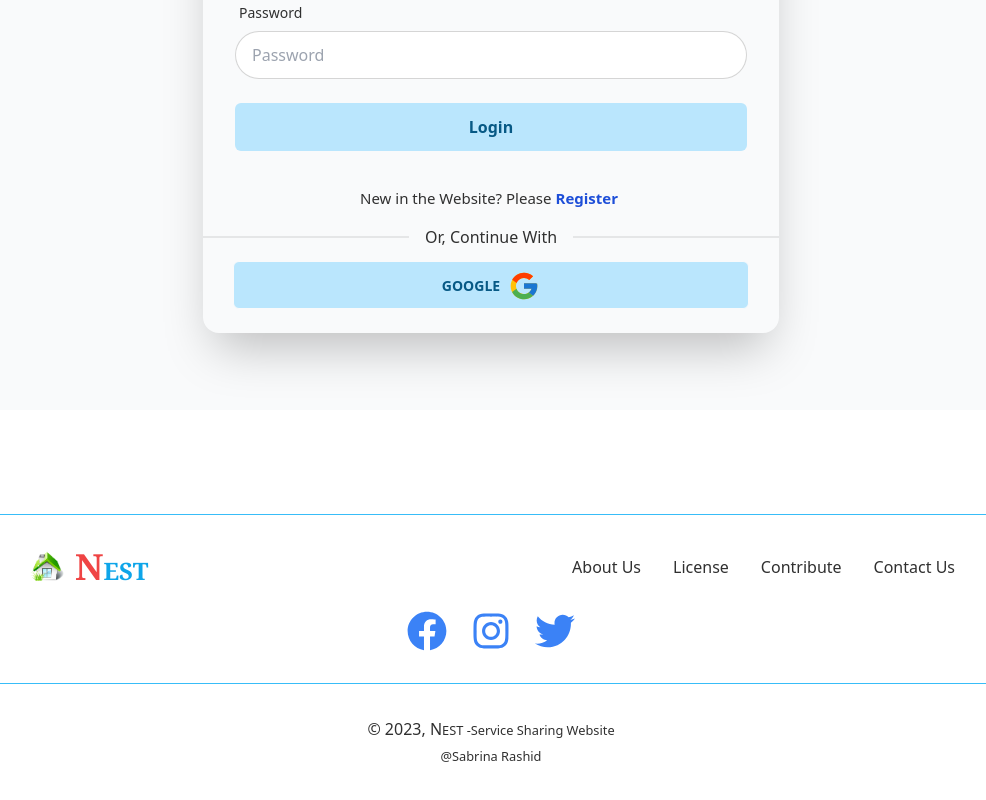
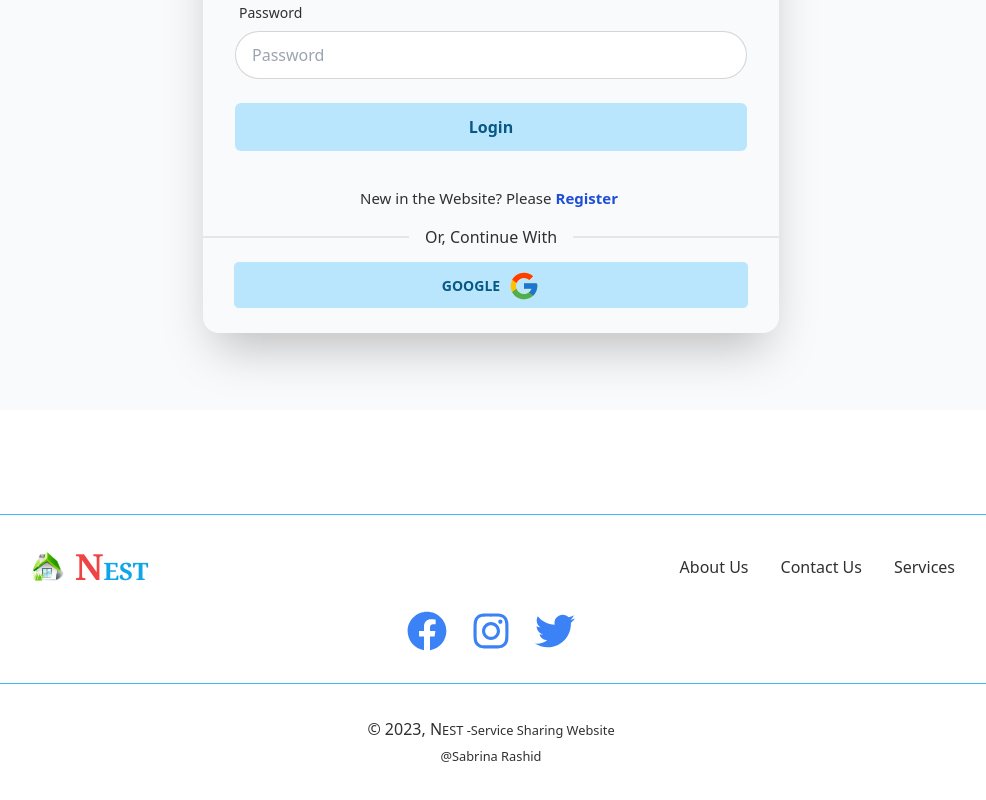
Before and after one commit to sabrinara/Nest-Client, a React (Vite) app: page /login in a window 1280 px wide. Shown: the part 521-1321 px from the top of the page, without its empty margins (149-1135 px from the left). Built offline with nearby package versions, Linux system fonts and the light colour scheme; no server answers.

Commit message:
footer design done

```diff
--- a/src/components/Footer.jsx
+++ b/src/components/Footer.jsx
@@ -13,13 +13,13 @@ const Footer = () => {
                 <ul className="flex flex-col lg:flex-row flex-wrap items-center gap-y-2 gap-x-8 lg:mr-32">
                     <li>
                         <a
-                            href="#"
+                            href="/about"
                             className="block font-sans text-base font-normal leading-relaxed text-blue-gray-900 antialiased transition-colors hover:text-cyan-800 focus:text-cyan-800"
                         >
                             About Us
                         </a>
                     </li>
-                    <li>
+                    {/* <li>
                         <a
                             href="#"
                             className="block font-sans text-base font-normal leading-relaxed antialiased transition-colors hover:text-cyan-800 focus:text-cyan-800"
@@ -34,13 +34,21 @@ const Footer = () => {
                         >
                             Contribute
                         </a>
+                    </li> */}
+                    <li>
+                        <a
+                            href="/contact"
+                            className="block font-sans text-base font-normal leading-relaxed text-blue-gray-900 antialiased transition-colors hover:text-cyan-800 focus:text-cyan-800"
+                        >
+                            Contact Us
+                        </a>
                     </li>
                     <li>
                         <a
-                            href="#"
+                            href="/service"
                             className="block font-sans text-base font-normal leading-relaxed text-blue-gray-900 antialiased transition-colors hover:text-cyan-800 focus:text-cyan-800"
                         >
-                            Contact Us
+                            Services
                         </a>
                     </li>
                 </ul>
```
